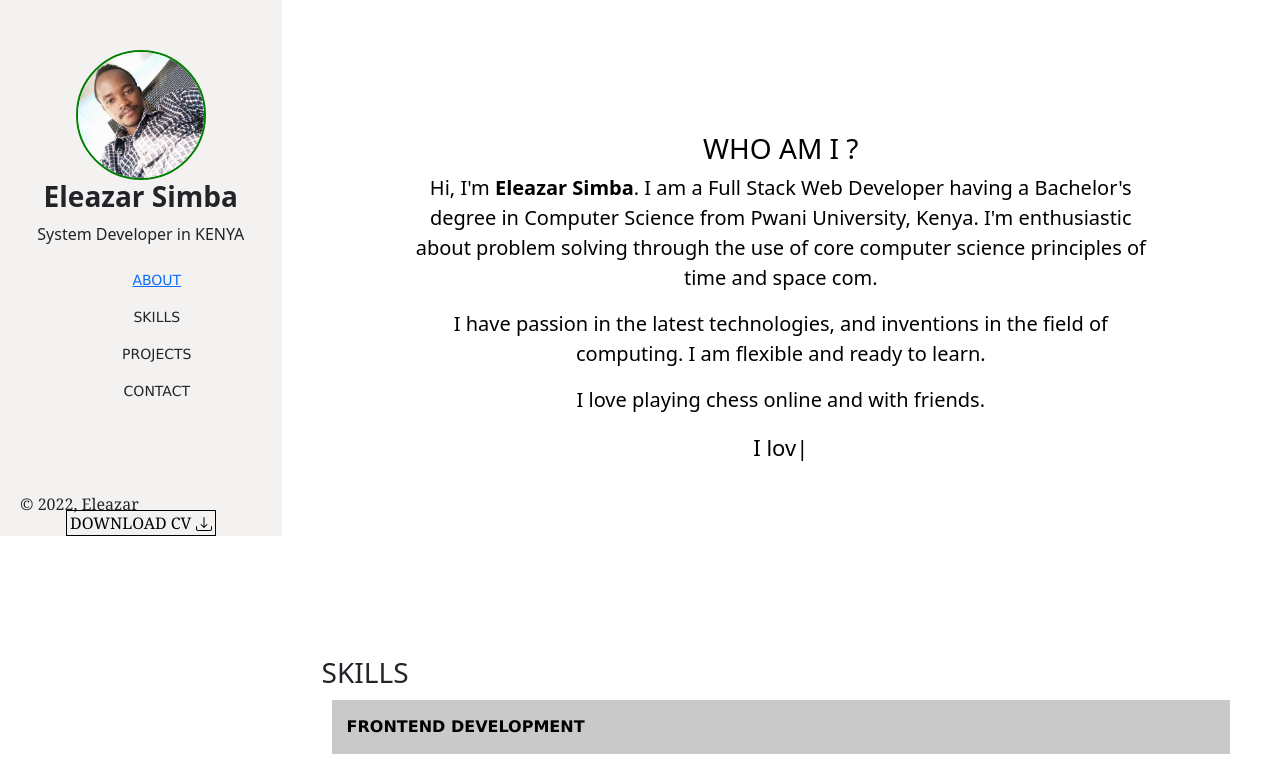
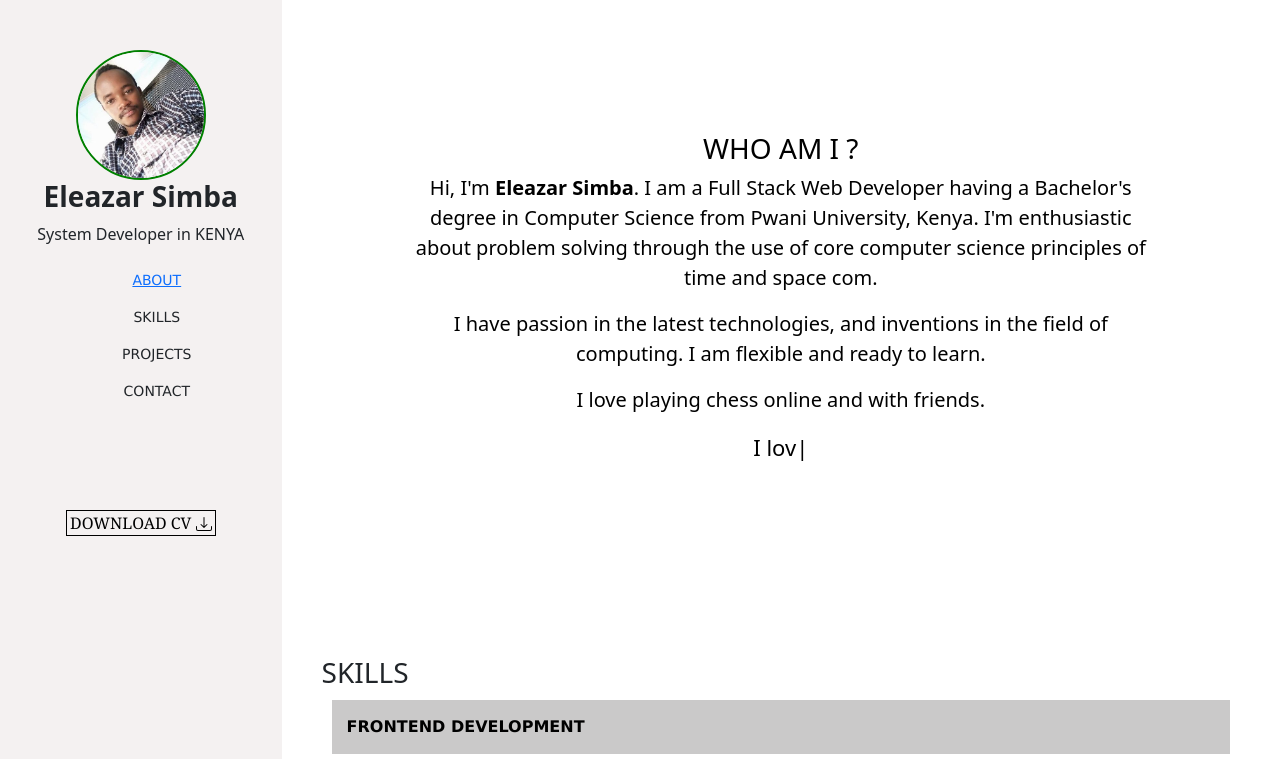
Before and after one commit to Eleazarsimba/Eleazar-profile, a React (Create React App) app: page / in a window 1280 px wide. Shown: the top 759 px of the page. Built offline with nearby package versions, Linux system fonts and the light colour scheme.

Commit message:
Adding project

```diff
--- a/src/App.css
+++ b/src/App.css
@@ -45,7 +45,7 @@
 @media only screen and (min-width: 1000px) {
   .profileMenu{
     width: 22%;
-    /* height: 100vh; */
+    height: 100vh;
     background-color: #f4f1f1;
     text-align: center;
     position: fixed;
```
